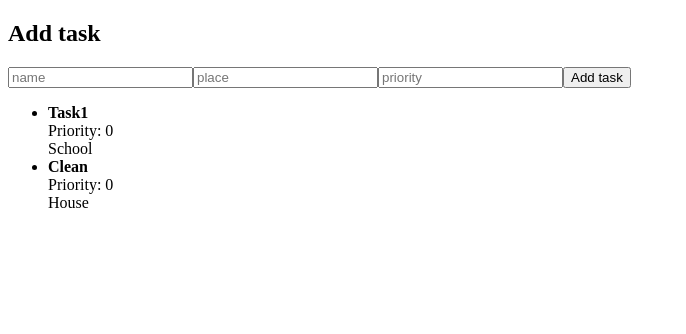
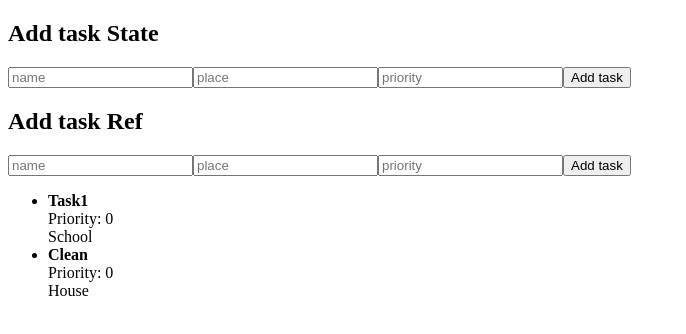
Before and after one commit to neresaas/reactTaskManager, a React (Create React App) app: page / in a window 1280 px wide. Shown: the top 334 px of the page, without its empty margins (0-686 px from the left). Built offline with nearby package versions, Linux system fonts and the light colour scheme.

Commit message:
Create task with useRef

```diff
--- a/src/App.js
+++ b/src/App.js
@@ -1,11 +1,16 @@
 import './App.css';
-import { useState, useRef, useEffect } from 'react';
+import { useState, useRef } from 'react';
 
 function App() {
 
-  let [name, setName] = useState('')
-  let [place, setPlace] = useState('')
-  let [priority, setPriority] = useState(0)
+  let [name, setName] = useState('');
+  let [place, setPlace] = useState('');
+  let [priority, setPriority] = useState(0);
+
+  let nameRef = useRef('');
+  let placeRef = useRef('');
+  let priorityRef = useRef(0);
+
   let [task, setTask] = useState([
     {
       name: 'Task1',
@@ -28,13 +33,28 @@
     setTask([...task, newTask])
   }
 
+  let addTaskWithRefs = () => {
+    let newTask = {
+      name: nameRef.current.value,
+      place: placeRef.current.value,
+      priority: priorityRef.current.value
+    }
+    setTask([...task, newTask])
+  }
+
   return (
     <div>
-      <h2>Add task</h2>
+      <h2>Add task State</h2>
       <input type='text' placeholder='name' onChange={(e) => {setName(e.currentTarget.value)}}></input>
       <input type='text' placeholder='place' onChange={(e) => {setPlace(e.currentTarget.value)}}></input>
       <input type='number' placeholder='priority' onChange={(e) => {setPriority(parseInt(e.currentTarget.value))}}></input>
       <button onClick={addTask}> Add task </button>
+
+      <h2> Add task Ref</h2>
+      <input ref={nameRef} type='text' placeholder='name'></input>
+      <input ref={placeRef} type='text' placeholder='place'></input>
+      <input ref={priorityRef} type='number' placeholder='priority'></input>
+      <button onClick={addTaskWithRefs}> Add task </button>
 
       <ul>
         { task.map( t =>
```
